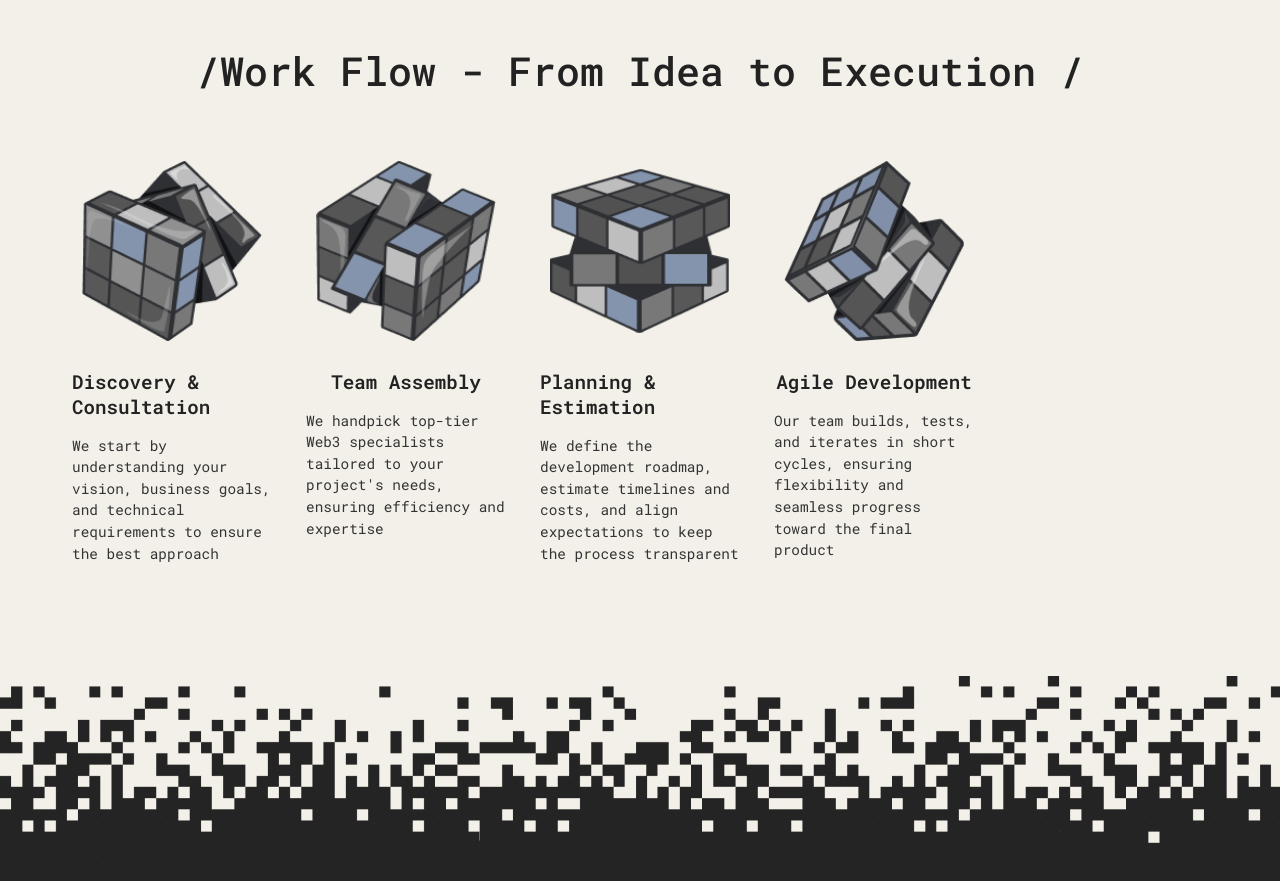
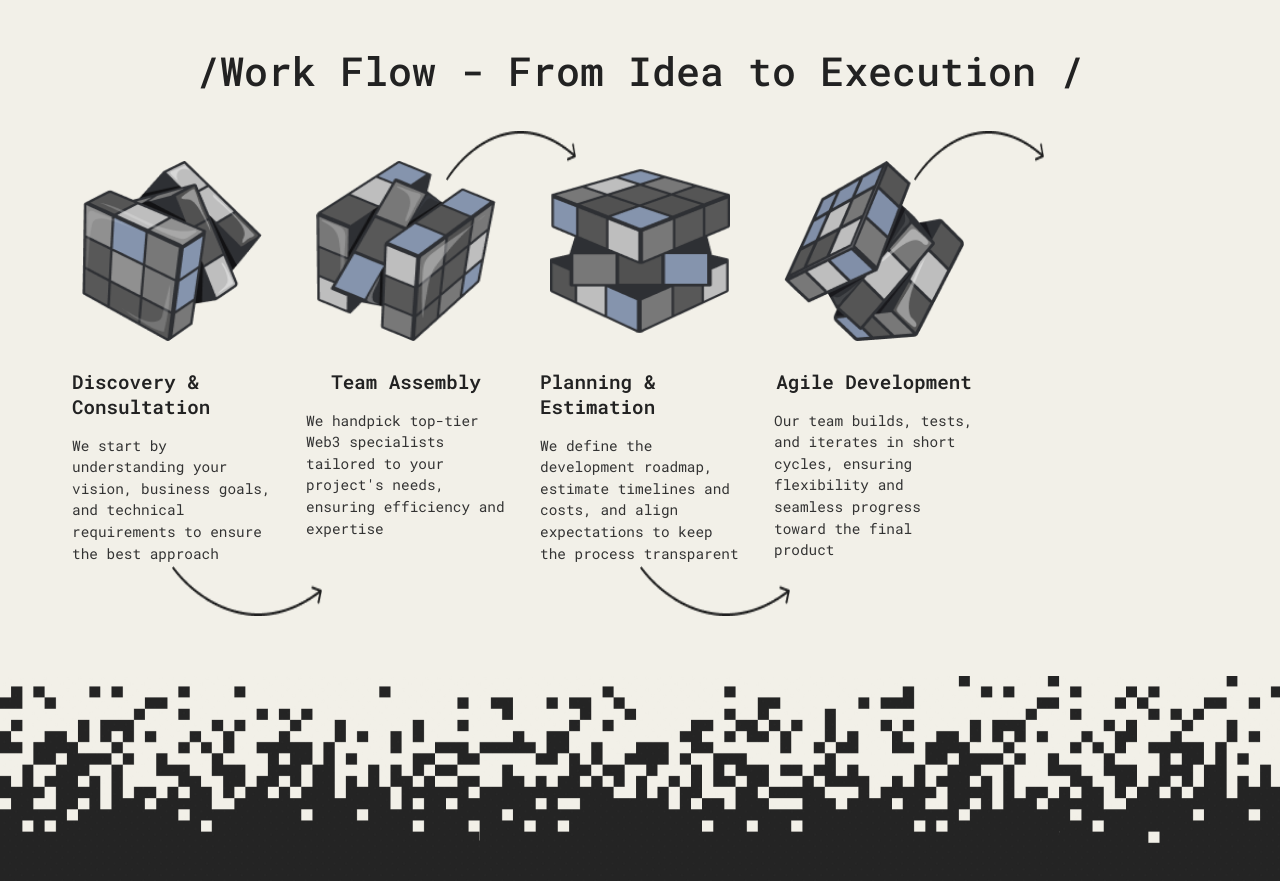
Before and after one commit to ArtemMikhailenko/HashTech, a Next.js app: page /about in a window 1280 px wide. Shown: the part 1820-2701 px from the top of the page. Built offline with nearby package versions, Linux system fonts and the light colour scheme.

Commit message:
edits arrow

```diff
--- a/src/components/About/WorkflowSection/WorkflowSection.module.css
+++ b/src/components/About/WorkflowSection/WorkflowSection.module.css
@@ -79,6 +79,32 @@
   color: #333;
 }
 
+.topArrow, .bottomArrow {
+  position: absolute;
+  width: 100%;
+  opacity: 0;
+  transition: opacity 0.6s ease 0.6s; /* Delayed appearance for arrows */
+}
+
+.step.visible .arrow {
+  opacity: 1;
+  transition-delay: 0.3s;
+}
+
+.topArrow {
+  top: -30px;
+  right: -140px;
+  z-index: 1;
+}
+
+.bottomArrow {
+  bottom: -30px;
+  right: -100px;
+  z-index: 1;
+  transform: scaleY(-1);
+}
+
+
 /* Background patterns */
 .pixelPatternContainer {
   position: relative;
@@ -130,6 +156,14 @@
   text-align: center;
   max-width: 280px;
   margin: 0 auto;
+}
+
+/* Mobile arrows */
+.mobileArrow {
+  width: 100px;
+  height: auto;
+  margin: 10px 0;
+  transform: rotate(90deg);
 }
 
 /* Pagination dots */
@@ -206,6 +240,12 @@
   .step.visible {
     transform: translateY(0);
   }
+  .topArrow, .bottomArrow {
+    display: none;
+  }
+  .arrow {
+    display: none; /* Hide arrows on tablet */
+  }
 }
 
 @media (max-width: 768px) {
--- a/src/components/About/WorkflowSection/WorkflowSection.tsx
+++ b/src/components/About/WorkflowSection/WorkflowSection.tsx
@@ -11,6 +11,7 @@ import cube4 from '../../../../public/images/workflow/cube4.png';
 import cube5 from '../../../../public/images/workflow/cube5.png';
 import pixelPattern from '../../../../public/images/pixel-pattern.png';
 import dots from '../../../../public/images/dot-pattern2.png';
+import arrow from '../../../../public/images/workflow/arrow-right.png'; // Add this arrow image
 
 // Import Swiper components
 import { Swiper, SwiperSlide } from 'swiper/react';
@@ -82,26 +83,36 @@ const WorkflowSection: React.FC = () => {
       image: cube1,
       title: "Discovery & Consultation",
       description: "We start by understanding your vision, business goals, and technical requirements to ensure the best approach",
+      hasTopArrow: false,
+      hasBottomArrow: true,
     },
     {
       image: cube2,
       title: "Team Assembly",
       description: "We handpick top-tier Web3 specialists tailored to your project's needs, ensuring efficiency and expertise",
+      hasTopArrow: true,
+      hasBottomArrow: false,
     },
     {
       image: cube3,
       title: "Planning & Estimation",
       description: "We define the development roadmap, estimate timelines and costs, and align expectations to keep the process transparent",
+      hasTopArrow: false,
+      hasBottomArrow: true,
     },
     {
       image: cube4,
       title: "Agile Development",
       description: "Our team builds, tests, and iterates in short cycles, ensuring flexibility and seamless progress toward the final product",
+      hasTopArrow: true,
+      hasBottomArrow: false,
     },
     {
       image: cube5,
       title: "Deployment & Scaling",
       description: "Once ready, we launch your solution with security audits, performance optimization, and post-launch support to scale effectively",
+      hasTopArrow: false,
+      hasBottomArrow: false,
     }
   ];
 
@@ -128,6 +139,29 @@ const WorkflowSection: React.FC = () => {
                 </div>
                 <h3 className={styles.stepTitle}>{step.title}</h3>
                 <p className={styles.stepDescription}>{step.description}</p>
+
+                {/* Add arrows */}
+                {step.hasBottomArrow && (
+                  <div className={`${styles.arrow} ${styles.bottomArrow}`}>
+                    <Image
+                      src={arrow}
+                      alt="Next step"
+                      width={150}
+                      height={50}
+                    />
+                  </div>
+                )}
+
+                {step.hasTopArrow && (
+                  <div className={`${styles.arrow} ${styles.topArrow}`}>
+                    <Image
+                      src={arrow}
+                      alt="Next step"
+                      width={130}
+                      height={50}
+                    />
+                  </div>
+                )}
               </div>
             ))}
           </div>
@@ -158,6 +192,18 @@ const WorkflowSection: React.FC = () => {
                     </div>
                     <h3 className={styles.stepTitle}>{step.title}</h3>
                     <p className={styles.stepDescription}>{step.description}</p>
+
+                    {/* Show vertical arrow for all slides except the last one */}
+                    {index < workflowSteps.length - 1 && (
+                      <div className={styles.mobileArrow}>
+                        <Image
+                          src={arrow}
+                          alt="Next step"
+                          width={100}
+                          height={40}
+                        />
+                      </div>
+                    )}
                   </div>
                 </SwiperSlide>
               ))}
```
Also changed, not shown: src/components/Main/StackSection/StackSection.module.css (+17 -0 lines), src/components/Main/StackSection/StackSection.tsx (+16 -1 lines).
